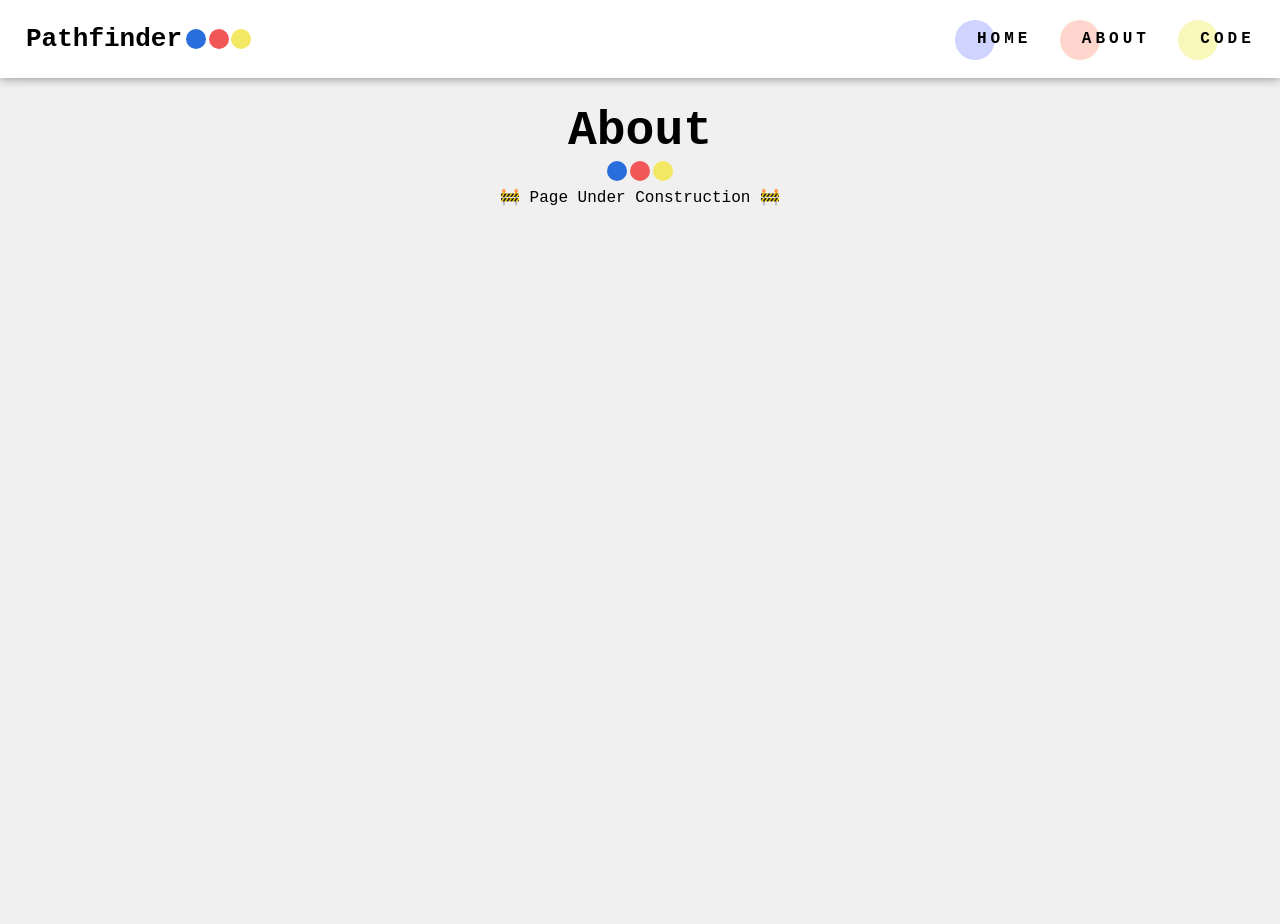
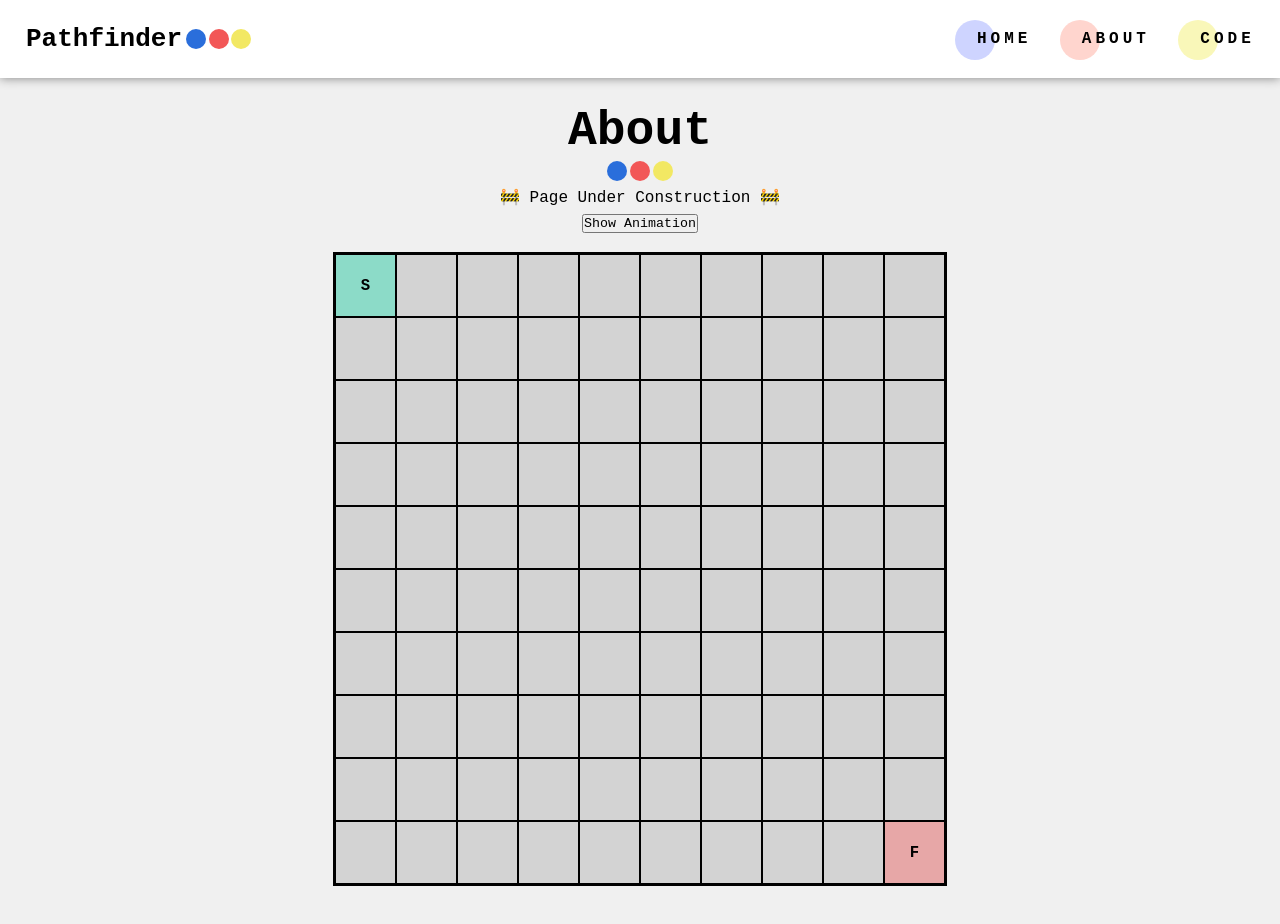
Before and after one commit to Thenlie/pathfinder, a Vue app: page /about in a window 1280 px wide. Before the commit the page ends 800 px from the top, so only its background shows below. Built offline with nearby package versions, Linux system fonts and the light colour scheme.

Commit message:
Working on maze animation

```diff
--- a/src/components/Generator.vue
+++ b/src/components/Generator.vue
@@ -6,14 +6,14 @@
 <script>
     export default {
         name: 'Generator',
-        props: { length: Number, width: Number, mazeArr: Array },
+        props: { length: Number, width: Number, mazeArr: Array, page: Number },
         emits: ['set'],
         methods: {
             async set(arr) {
                 this.$emit('set', arr);
                 // console.log(this.mazeArr); // <-- the 'proxy' this logs acts just like an array, must await line 13
             },
-            generateMaze() {
+            generateMaze(page) {
                 let arr2D = [], stack = [], c = 1, currX = 0, currY = 0, running = true;
 
                 const breakWalls = () => {
@@ -83,15 +83,19 @@
                 widthArr: Array(this.width).fill(''),
                 lengthP: (1 / this.length) * 100,
                 widthP: (1 / this.width) * 100,
+                pageType: this.page
             }
         }
     }
 </script>
 
 <template>
-    <div class="button-container">
-        <button @click="generateMaze()">Generate Maze</button>
+    <div v-if="pageType === 1" class="button-container">
+        <button @click="generateMaze(1)">Generate Maze</button>
         <button>Solve Maze</button>
+    </div>
+    <div v-if="pageType === 2" class="button-container">
+        <button @click="generateMaze(2)">Show Animation</button>
     </div>
     <section class="maze">
         <div v-for="(x, i) in lengthArr" :key="i" class="maze-row">
--- a/src/views/About.vue
+++ b/src/views/About.vue
@@ -1,5 +1,6 @@
 <script setup>
     import Dots from '../components/Dots.vue';
+    import Generator from '../components/Generator.vue';
 </script>
 
 <template>
@@ -9,8 +10,29 @@
             <Dots />
         </div>
         <p>🚧 Page Under Construction 🚧</p>
+        <Generator :length="10" :width="10" :mazeArr="mazeArr" :page="2" @set="set" /> <!-- these values determine the size of the maze  -->
     </main>
 </template>
+
+<script>
+    export default {
+        name: 'App',
+        // state
+        data() {
+            return {
+                mazeArr: [0]
+            }
+        },
+        methods: {
+            set(arr) {
+                this.mazeArr = arr;
+            },
+        },
+        components: {
+            Generator,
+        }
+    }
+</script>
 
 <style scoped>
     p {
--- a/src/views/Home.vue
+++ b/src/views/Home.vue
@@ -9,7 +9,7 @@
         <div class="dot-container">
             <Dots />
         </div>
-        <Generator :length="50" :width="50" :mazeArr="mazeArr" @set="set" /> <!-- these values determine the size of the maze  -->
+        <Generator :length="50" :width="50" :mazeArr="mazeArr" :page="1" @set="set" /> <!-- these values determine the size of the maze  -->
     </main>
 </template>
 
```
Also changed, not shown: src/App.vue (line endings or trailing spaces).
